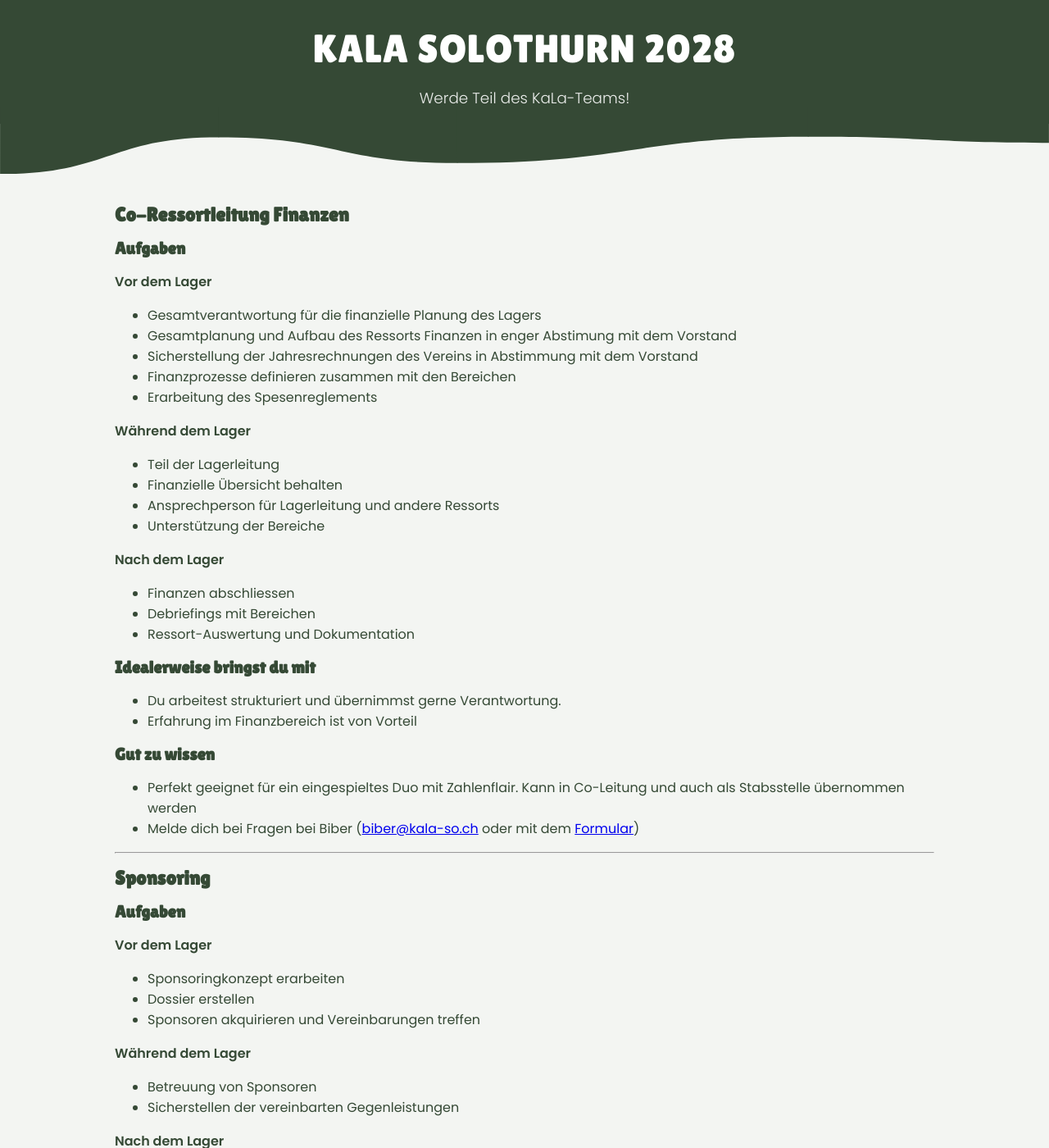
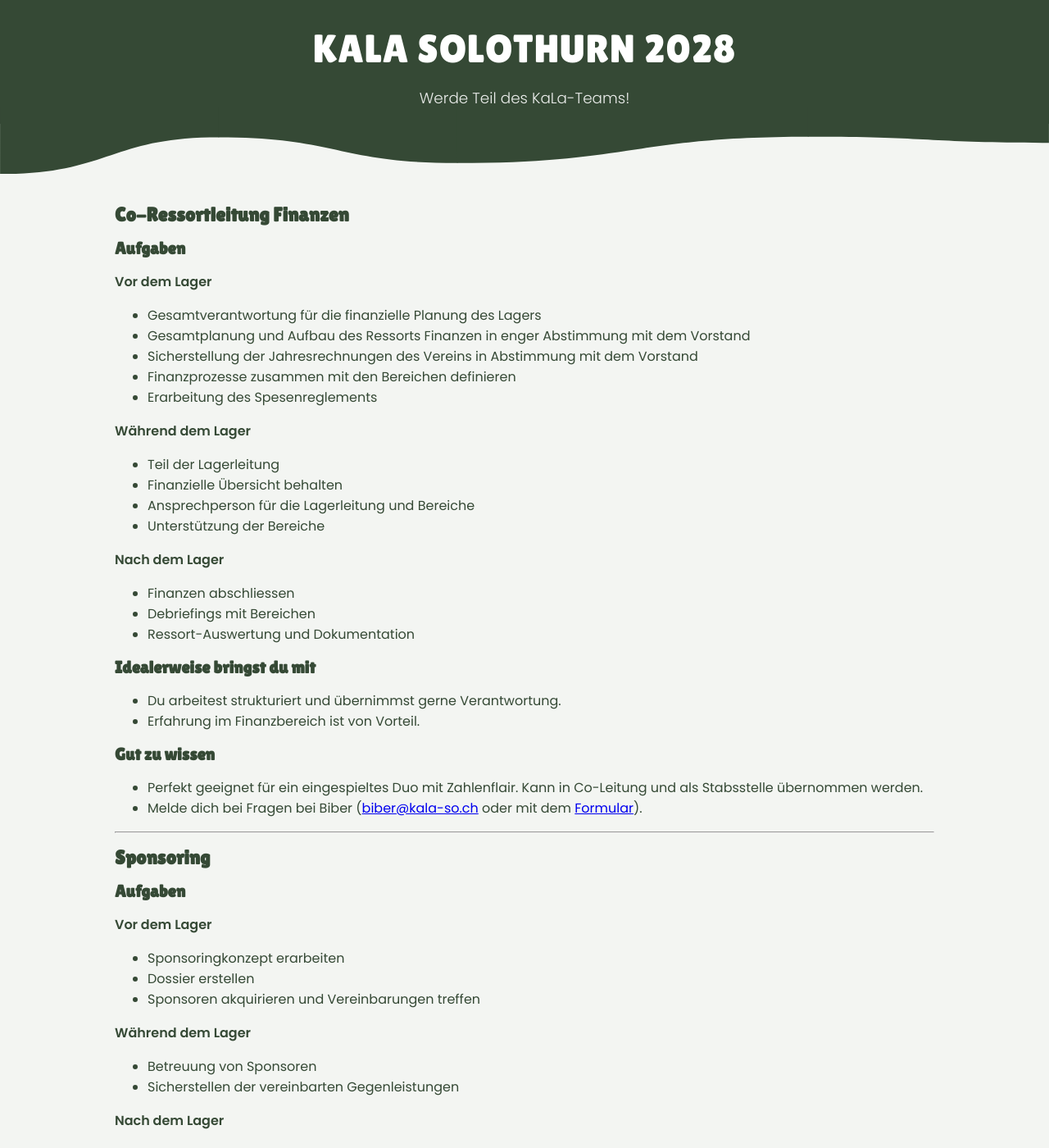
Before and after one commit to kala-so/ausschreibungen, a Jekyll site: the page built from _includes/60_fin.md, in a window 1280 px wide and 1400 px high. Shown: the whole window at 82% size. Built offline with Jekyll 4.4.1, drawn with Linux system fonts in a browser that asks for light colours; our own code applies the rules of GitHub Pages for plain Markdown files; some of the changed text lies outside the part shown.

Commit message:
Update 60_fin.md

```diff
--- a/_includes/60_fin.md
+++ b/_includes/60_fin.md
@@ -5,16 +5,16 @@
 **Vor dem Lager**
 
 * Gesamtverantwortung für die finanzielle Planung des Lagers
-* Gesamtplanung und Aufbau des Ressorts Finanzen in enger Abstimung mit dem Vorstand
+* Gesamtplanung und Aufbau des Ressorts Finanzen in enger Abstimmung mit dem Vorstand
 * Sicherstellung der Jahresrechnungen des Vereins in Abstimmung mit dem Vorstand
-* Finanzprozesse definieren zusammen mit den Bereichen
+* Finanzprozesse zusammen mit den Bereichen definieren
 * Erarbeitung des Spesenreglements
 
 **Während dem Lager**
 
 * Teil der Lagerleitung
 * Finanzielle Übersicht behalten
-* Ansprechperson für Lagerleitung und andere Ressorts
+* Ansprechperson für die Lagerleitung und Bereiche
 * Unterstützung der Bereiche
 
 **Nach dem Lager**
@@ -26,12 +26,12 @@
 ### Idealerweise bringst du mit
 
 * Du arbeitest strukturiert und übernimmst gerne Verantwortung.
-* Erfahrung im Finanzbereich ist von Vorteil
+* Erfahrung im Finanzbereich ist von Vorteil.
 
 ### Gut zu wissen
 
-* Perfekt geeignet für ein eingespieltes Duo mit Zahlenflair. Kann in Co-Leitung und auch als Stabsstelle übernommen werden
-* Melde dich bei Fragen bei Biber (<span class="obfuscated-email" data-user="biber"></span>)
+* Perfekt geeignet für ein eingespieltes Duo mit Zahlenflair. Kann in Co-Leitung und als Stabsstelle übernommen werden.
+* Melde dich bei Fragen bei Biber (<span class="obfuscated-email" data-user="biber"></span>).
 
 ---
 
@@ -61,9 +61,9 @@
 
 ### Gut zu wissen
 
-* Kann zu zweit oder im Team übernommen werden
+* Kann zu zweit oder im Team übernommen werden.
 * Du trägst direkt dazu bei, den Lagerbeitrag tief zu halten 💪
-* Melde dich bei Fragen bei Biber (<span class="obfuscated-email" data-user="biber"></span>)
+* Melde dich bei Fragen bei Biber (<span class="obfuscated-email" data-user="biber"></span>).
 
 ---
 
@@ -97,4 +97,4 @@
 ### Gut zu wissen
 
 * Kann auch zu zweit übernommen werden
-* Melde dich bei Fragen bei Biber (<span class="obfuscated-email" data-user="biber"></span>)
+* Melde dich bei Fragen bei Biber (<span class="obfuscated-email" data-user="biber"></span>).
```
Also changed, not shown: other parts of _includes/60_fin.md (+1 -1 lines).
